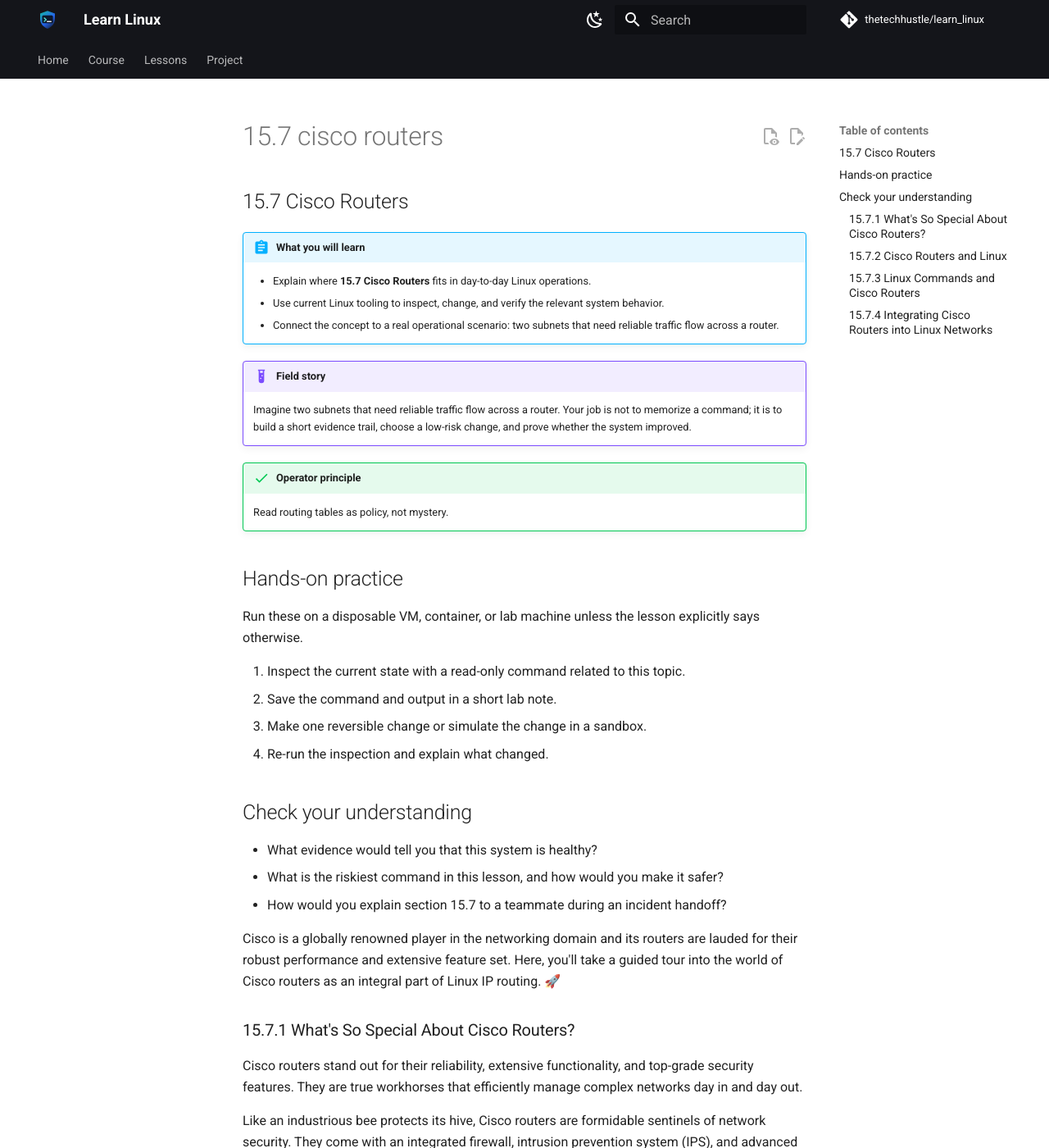
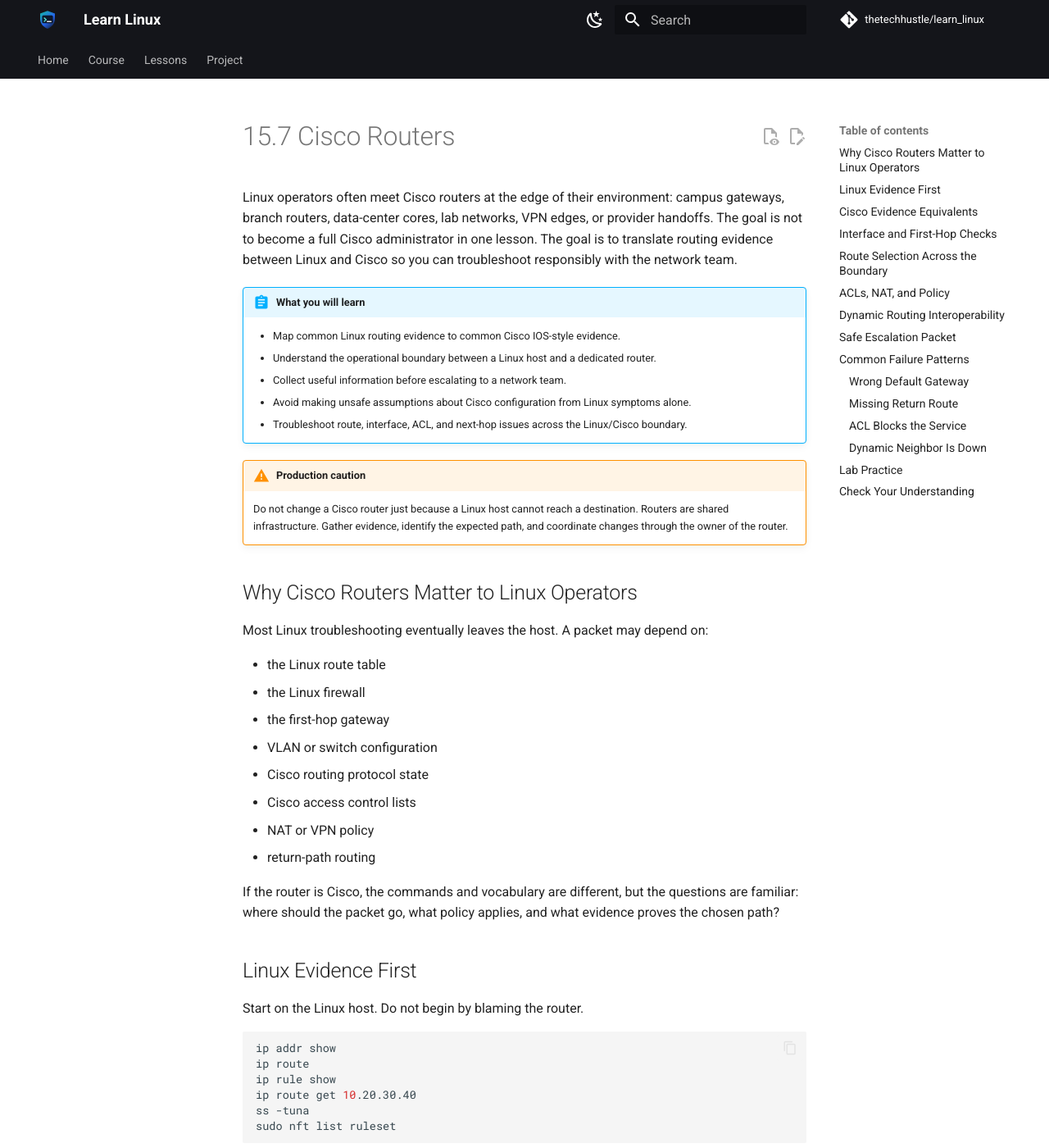
Before and after one commit to thetechhustle/learn_linux, an MkDocs documentation site: the page built from docs/lessons/15_ip_routing/15.7_cisco_routers.md, in a window 1280 px wide and 1400 px high. Shown: the whole window at 82% size. Built offline with MkDocs 1.6.1 and Material for MkDocs 9.7.7, drawn with Linux system fonts in a browser that asks for light colours; comment, search, counter and statistics services are not loaded; some of the changed text lies outside the part shown.

Commit message:
Improve Chapter 15 Cisco router lesson (#132)
Co-authored-by: Jules Ai <jules@Juless-Air.ts.net lan>

````diff
--- a/docs/lessons/15_ip_routing/15.7_cisco_routers.md
+++ b/docs/lessons/15_ip_routing/15.7_cisco_routers.md
@@ -1,74 +1,297 @@
-## 15.7 Cisco Routers
+# 15.7 Cisco Routers
 
-
+Linux operators often meet Cisco routers at the edge of their environment: campus gateways, branch routers, data-center cores, lab networks, VPN edges, or provider handoffs. The goal is not to become a full Cisco administrator in one lesson. The goal is to translate routing evidence between Linux and Cisco so you can troubleshoot responsibly with the network team.
 
 !!! abstract "What you will learn"
-    - Explain where **15.7 Cisco Routers** fits in day-to-day Linux operations.
-    - Use current Linux tooling to inspect, change, and verify the relevant system behavior.
-    - Connect the concept to a real operational scenario: two subnets that need reliable traffic flow across a router.
+    - Map common Linux routing evidence to common Cisco IOS-style evidence.
+    - Understand the operational boundary between a Linux host and a dedicated router.
+    - Collect useful information before escalating to a network team.
+    - Avoid making unsafe assumptions about Cisco configuration from Linux symptoms alone.
+    - Troubleshoot route, interface, ACL, and next-hop issues across the Linux/Cisco boundary.
 
-!!! example "Field story"
-    Imagine two subnets that need reliable traffic flow across a router. Your job is not to memorize a command; it is to build a short evidence trail, choose a low-risk change, and prove whether the system improved.
+!!! warning "Production caution"
+    Do not change a Cisco router just because a Linux host cannot reach a destination. Routers are shared infrastructure. Gather evidence, identify the expected path, and coordinate changes through the owner of the router.
 
-!!! success "Operator principle"
-    Read routing tables as policy, not mystery.
+## Why Cisco Routers Matter to Linux Operators
 
-## Hands-on practice
+Most Linux troubleshooting eventually leaves the host. A packet may depend on:
 
-Run these on a disposable VM, container, or lab machine unless the lesson explicitly says otherwise.
+- the Linux route table
+- the Linux firewall
+- the first-hop gateway
+- VLAN or switch configuration
+- Cisco routing protocol state
+- Cisco access control lists
+- NAT or VPN policy
+- return-path routing
 
-1. Inspect the current state with a read-only command related to this topic.
-2. Save the command and output in a short lab note.
-3. Make one reversible change or simulate the change in a sandbox.
-4. Re-run the inspection and explain what changed.
+If the router is Cisco, the commands and vocabulary are different, but the questions are familiar: where should the packet go, what policy applies, and what evidence proves the chosen path?
 
-## Check your understanding
+## Linux Evidence First
 
-- What evidence would tell you that this system is healthy?
-- What is the riskiest command in this lesson, and how would you make it safer?
-- How would you explain section 15.7 to a teammate during an incident handoff?
+Start on the Linux host. Do not begin by blaming the router.
 
-
-Cisco is a globally renowned player in the networking domain and its routers are lauded for their robust performance and extensive feature set. Here, you'll take a guided tour into the world of Cisco routers as an integral part of Linux IP routing. 🚀
-
-### 15.7.1 What's So Special About Cisco Routers?
-
-Cisco routers stand out for their reliability, extensive functionality, and top-grade security features. They are true workhorses that efficiently manage complex networks day in and day out.
-
-Like an industrious bee protects its hive, Cisco routers are formidable sentinels of network security. They come with an integrated firewall, intrusion prevention system (IPS), and advanced malware protection. 🐝🔒
-
-### 15.7.2 Cisco Routers and Linux
-
-You might wonder how Linux fits into the Cisco routing ecosystem. The answer is quite simple – through Cisco’s IOS (Internetwork Operating System), which has an embedded subset of Linux. This synergy brings out the best of both worlds - the power and flexibility of Linux and the innovative networking features of Cisco.
-
-To explore this further, we'll now take a dip into using Linux commands on Cisco routers. 🐧🌐
-
-### 15.7.3 Linux Commands and Cisco Routers
-
-The Linux command line interface (CLI) is second nature for seasoned Linux users. The good news is that Cisco IOS supports a vast array of Linux commands, which can be leveraged to inspect, configure, and manage the router. Let's look at a few examples:
-
-- `show ip route` : This command, similar to `route -n` in Linux, displays the IP routing table of the Cisco router.
- ```bash
- Router#show ip route
- ```
-
-- `show interfaces` : A parallel to `ip address` in Linux, this command provides detailed information about all network interfaces on the router.
 ```bash
-Router#show interfaces
+ip addr show
+ip route
+ip rule show
+ip route get 10.20.30.40
+ss -tuna
+sudo nft list ruleset
 ```
 
-- `configure terminal` : Similar to `vi` or `nano` in Linux, this command launches global configuration mode, where you can modify the router's settings.
+For packet-level proof:
+
 ```bash
-Router#configure terminal
+sudo tcpdump -ni any host 10.20.30.40
 ```
 
-### 15.7.4 Integrating Cisco Routers into Linux Networks
+Collect:
 
-Deploying Cisco routers in Linux networks can enhance your network handling capacity, scalability, and security. Remember, the robust firewalls, impressive intruder detection systems, and cutting-edge malware protection in Cisco routers add an extra layer of security to your Linux network.
+- source IP
+- destination IP
+- source interface
+- selected next hop
+- protocol and port
+- whether packets leave the host
+- whether replies return
 
-Moreover, the deep integration between Cisco IOS and Linux brings a unified interface to your diverse network environments – something that other router brands may struggle to offer.
+That evidence makes the Cisco-side conversation much more productive.
 
-That's the end of our whirlwind tour through the world of Cisco routers and their role in Linux IP routing. Cisco routers, with their modern features and Linux synergy, are indeed pivotal components in any high-performance, secure Linux network. 🌉🔐.
+## Cisco Evidence Equivalents
 
-!!! tip "Modern networking command"
-    Older tutorials often use `ifconfig`. This course favors `ip address`, `ip link`, `ip route`, and `ss` because they are available by default on modern Linux distributions.
+The exact command set varies by platform and OS family, but many IOS-style environments use familiar `show` commands.
+
+| Question | Linux evidence | Cisco-style evidence |
+| --- | --- | --- |
+| What routes exist? | `ip route` | `show ip route` |
+| Which path is chosen? | `ip route get <dest>` | `show ip route <dest>` |
+| Is an interface up? | `ip link show` | `show interfaces status` or `show ip interface brief` |
+| What address is assigned? | `ip addr show` | `show ip interface brief` |
+| Are neighbors visible? | `ip neigh show` | `show arp` or `show ipv6 neighbors` |
+| Is OSPF healthy? | `vtysh -c 'show ip ospf neighbor'` | `show ip ospf neighbor` |
+| Is BGP healthy? | `vtysh -c 'show bgp summary'` | `show ip bgp summary` or `show bgp summary` |
+| Is traffic filtered? | `nft list ruleset` | `show access-lists` plus interface policy |
+
+Use this table as a translation aid, not as permission to modify router config.
+
+## Interface and First-Hop Checks
+
+If a Linux host uses a Cisco router as its default gateway, verify the first hop.
+
+On Linux:
+
+```bash
+ip route show default
+ip neigh show
+ping -c 3 <gateway-ip>
+```
+
+On Cisco, the network team may check:
+
+```text
+show ip interface brief
+show interfaces <interface>
+show arp
+show running-config interface <interface>
+```
+
+Useful questions:
+
+- Is the gateway IP on the subnet the Linux host expects?
+- Is the interface up/up?
+- Is the VLAN correct?
+- Is ARP resolving?
+- Are errors, drops, or speed/duplex problems present?
+
+## Route Selection Across the Boundary
+
+Linux may send a packet to the right gateway while the router sends it somewhere unexpected. Compare both route decisions.
+
+Linux:
+
+```bash
+ip route get 10.20.30.40
+```
+
+Cisco-style:
+
+```text
+show ip route 10.20.30.40
+show ip cef 10.20.30.40
+```
+
+Ask the router owner to confirm:
+
+- selected next hop
+- outgoing interface
+- route source, such as connected, static, OSPF, BGP, or default
+- administrative distance and metric
+- whether a more specific route overrides the expected route
+
+If Linux and Cisco disagree about the route, identify which device owns the incorrect assumption.
+
+## ACLs, NAT, and Policy
+
+Routing can be correct while policy blocks traffic.
+
+On Linux, inspect local policy:
+
+```bash
+sudo nft list ruleset
+sudo iptables -S
+```
+
+On Cisco, the network team may inspect:
+
+```text
+show access-lists
+show running-config interface <interface>
+show ip nat translations
+show ip nat statistics
+```
+
+Be precise when asking for help. Include source IP, destination IP, protocol, port, and time of test. A vague report like "Linux cannot reach the server" is much harder to trace than "192.0.2.15 cannot reach 10.20.30.40 TCP/443 at 14:03 ET."
+
+## Dynamic Routing Interoperability
+
+Linux routing daemons and Cisco routers can speak the same protocols, commonly OSPF or BGP. The protocol is shared, but configuration defaults and policy behavior may differ.
+
+For OSPF, compare:
+
+```bash
+vtysh -c 'show ip ospf neighbor'
+vtysh -c 'show ip route ospf'
+```
+
+Cisco-style:
+
+```text
+show ip ospf neighbor
+show ip route ospf
+show ip protocols
+```
+
+For BGP, compare:
+
+```bash
+vtysh -c 'show bgp summary'
+vtysh -c 'show bgp ipv4 unicast'
+```
+
+Cisco-style:
+
+```text
+show ip bgp summary
+show ip bgp
+show ip bgp neighbors <peer>
+```
+
+Common mismatch areas:
+
+- AS number
+- neighbor source address
+- authentication
+- OSPF area
+- route filtering
+- prefix list or route map
+- maximum-prefix limits
+- next-hop handling
+- MTU or TTL expectations
+
+## Safe Escalation Packet
+
+When you need the network team to check a Cisco router, send a concise evidence packet:
+
+```text
+Problem:
+Source host:
+Source IP:
+Destination IP and port:
+Expected path:
+Observed Linux route:
+Gateway:
+Packet capture result:
+First failure point:
+Time tested:
+Recent changes:
+Requested router-side checks:
+```
+
+Attach command output when appropriate. This makes it clear that you checked the host first and gives the router owner enough information to inspect routes, ACLs, NAT, and protocol state.
+
+## Common Failure Patterns
+
+### Wrong Default Gateway
+
+Linux sends traffic to a gateway that is not the intended router.
+
+Evidence:
+
+```bash
+ip route show default
+ip route get <destination>
+```
+
+Fix the Linux network config, DHCP source, or host route before changing the router.
+
+### Missing Return Route
+
+The Linux host sends traffic out, but replies never return. The Cisco router may need a route back to the Linux subnet, or another downstream router may be missing that route.
+
+Evidence:
+
+```bash
+sudo tcpdump -ni any host <destination>
+```
+
+If outbound packets leave and no replies return, ask for route and policy checks in the return direction.
+
+### ACL Blocks the Service
+
+ICMP may work while TCP/443 fails, or one subnet may work while another is denied.
+
+Evidence:
+
+```bash
+nc -vz <destination> 443
+sudo tcpdump -ni any host <destination> and port 443
+```
+
+Escalate with the exact source, destination, protocol, and port.
+
+### Dynamic Neighbor Is Down
+
+If Linux FRR peers with a Cisco router and routes disappear, verify neighbor state from both sides before changing policy.
+
+Linux:
+
+```bash
+vtysh -c 'show bgp summary'
+```
+
+Cisco-style:
+
+```text
+show ip bgp summary
+```
+
+## Lab Practice
+
+In a lab or simulator such as containerlab, GNS3, EVE-NG, CML, or a safe physical lab:
+
+1. Put a Linux host behind a router.
+2. Record `ip addr`, `ip route`, and `ip route get <destination>`.
+3. On the router, record interface status and route selection.
+4. Add a test ACL or route change in the lab.
+5. Capture the Linux-side symptom.
+6. Restore the original config.
+7. Write the escalation packet you would send to a network owner.
+
+## Check Your Understanding
+
+- Why should Linux evidence come before router changes?
+- Which Cisco-style command is closest to `ip route`?
+- What information should you include when escalating a possible ACL issue?
+- Why can the outbound route be correct while the return path is broken?
+- What are two common OSPF or BGP mismatches between Linux FRR and a Cisco router?
````
